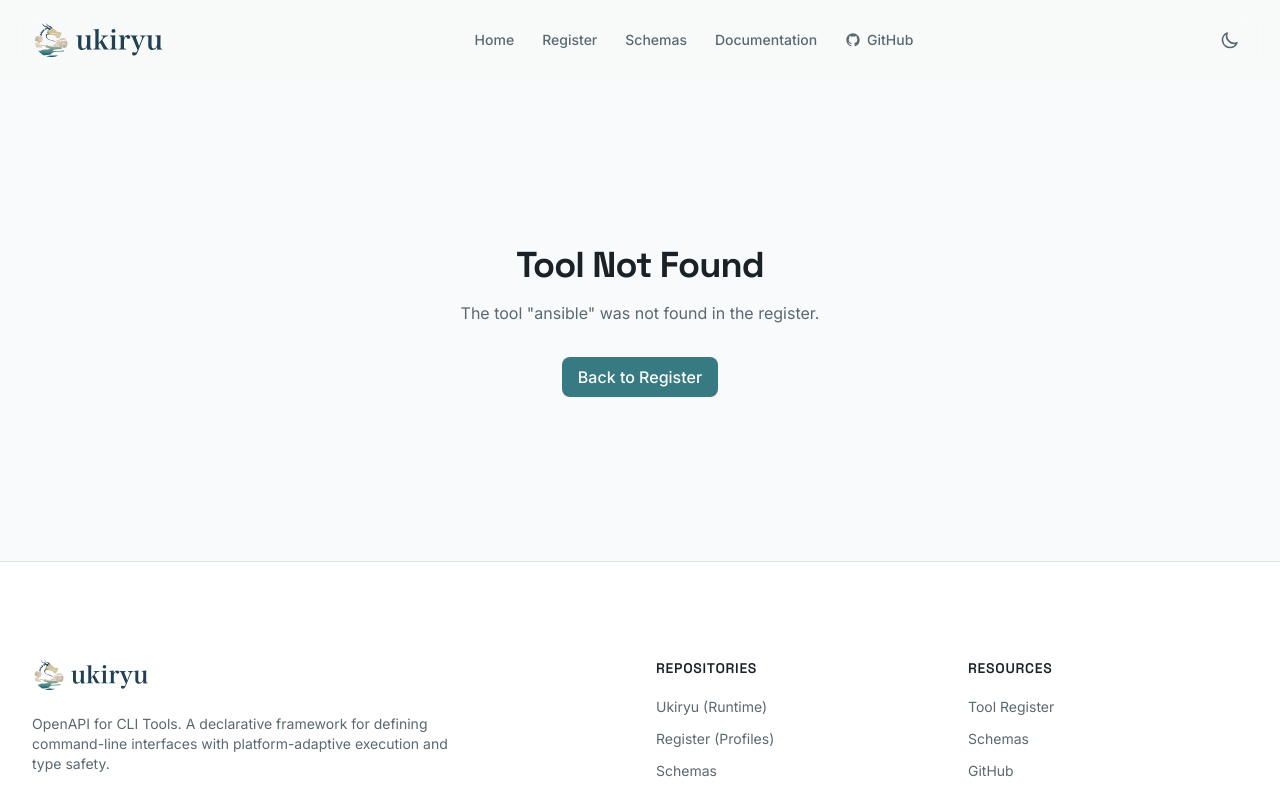
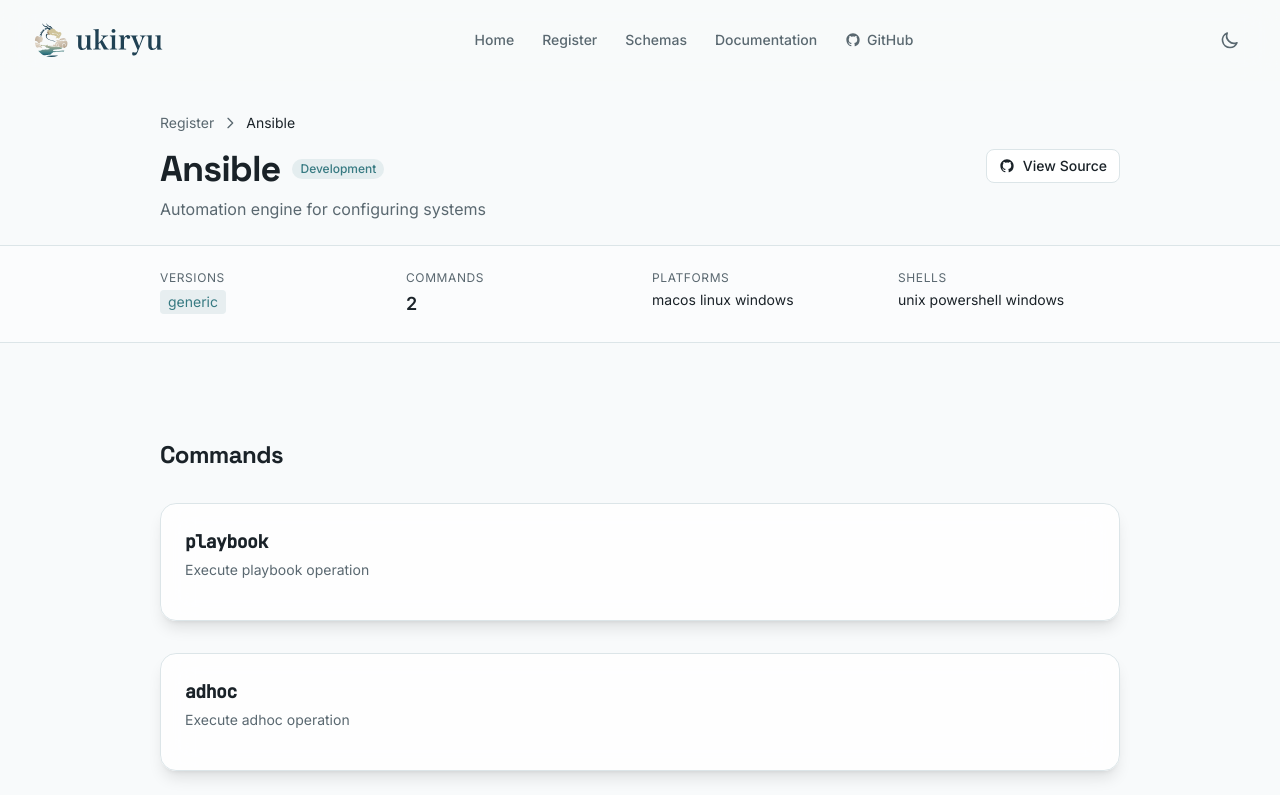
Before and after one commit to ukiryu/ukiryu.github.io, a Vue app: page /register/ansible in a window 1280 px wide. Shown: the top 795 px of the page. Built offline with nearby package versions, Linux system fonts and the light colour scheme.

Commit message:
fix(register): return basic info for tools without detailed entries

```diff
--- a/src/data/tools-detail.js
+++ b/src/data/tools-detail.js
@@ -305,9 +305,32 @@
   },
 }
 
-// Get tool by name
+// Get tool by name (returns detailed info if available, otherwise basic info)
 export function getTool(name) {
-  return toolsDetail[name] || null
+  // First check if we have detailed info
+  if (toolsDetail[name]) {
+    return toolsDetail[name]
+  }
+
+  // Otherwise, find in toolsList and create a basic detail object
+  const basicTool = toolsList.find(t => t.name === name)
+  if (!basicTool) return null
+
+  // Create a detail object from basic info
+  return {
+    name: basicTool.name,
+    display_name: basicTool.display_name,
+    description: basicTool.description,
+    version: basicTool.versions[0] || 'generic',
+    versions: basicTool.versions,
+    commands: basicTool.commands.map(cmd => ({
+      name: cmd,
+      description: `Execute ${cmd} operation`,
+    })),
+    platforms: ['macos', 'linux', 'windows'],
+    shells: ['unix', 'powershell', 'windows'],
+    category: basicTool.category,
+  }
 }
 
 // Stats
```
